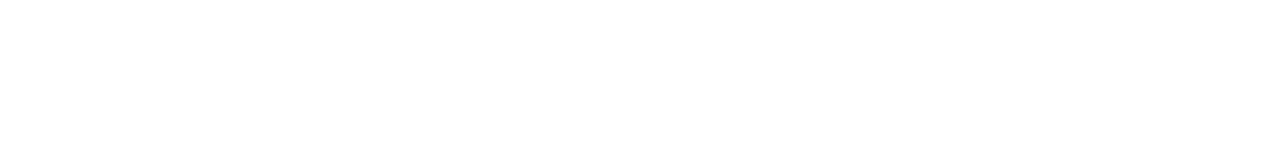
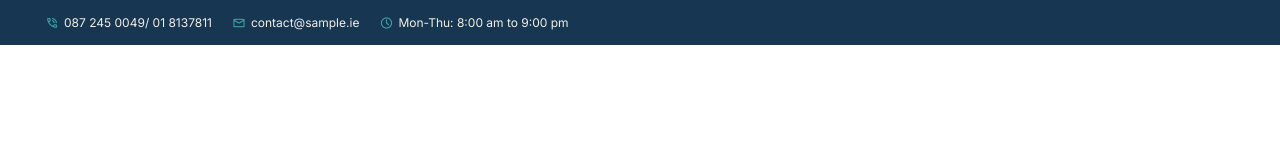
Before and after one commit to razeeth11/Matsio-Frontend, a plain HTML site: page index.html in a window 1280 px wide. Drawn offline with nearby package versions, Linux system fonts and the light colour scheme.

Commit message:
contact-nav

```diff
--- a/index.html
+++ b/index.html
@@ -1,16 +1,39 @@
 <!DOCTYPE html>
 <html lang="en">
   <head>
-  <meta charset="UTF-8">
-  <meta http-equiv="X-UA-Compatible" content="IE=edge">
-  <meta name="viewport" content="width=device-width, initial-scale=1.0">
-  <link rel="stylesheet" href="style.css">
+    <meta charset="UTF-8" />
+    <meta http-equiv="X-UA-Compatible" content="IE=edge" />
+    <meta name="viewport" content="width=device-width, initial-scale=1.0" />
+    <link
+      rel="stylesheet"
+      href="https://fonts.googleapis.com/css2?family=Material+Symbols+Outlined:opsz,wght,FILL,GRAD@48,400,1,0"
+    />
+    <link rel="stylesheet" href="style.css" />
     <title>Matsio | Frontend Developer</title>
   </head>
   <body>
-
-
-
+    <nav class="contact-nav">
+      <ul>
+        <li class="number">
+          <a href="#" class="contact">
+            <span class="material-symbols-outlined"> phone_in_talk</span>
+            <span>087 245 0049/ 01 8137811</span>
+          </a>
+        </li>
+        <li class="number">
+          <a href="#">
+            <span class="material-symbols-outlined">email</span>
+            <span>contact@sample.ie</span>
+          </a>
+        </li>
+        <li class="number">
+          <a href="#">
+            <span class="material-symbols-outlined">schedule</span>
+            <span>Mon-Thu: 8:00 am to 9:00 pm</span>
+          </a>
+        </li>
+      </ul>
+    </nav>
 
     <script src="./script.js"></script>
   </body>
--- a/style.css
+++ b/style.css
@@ -0,0 +1,39 @@
+@import url('https://fonts.googleapis.com/css2?family=Inter:wght@300;400;600;700&display=swap');
+
+*{
+  margin: 0%;
+  padding: 0%;
+  box-sizing: border-box;
+}
+
+body{
+  font-family: 'Inter', sans-serif;
+}
+
+/* ------------------- contact nav--------------------------- */
+
+.contact-nav{
+  background: #163651;
+  padding: 5px;
+}
+
+ul{
+  display: flex;
+  gap: 20px;
+  padding: 10px 0 10px 40px;
+  list-style: none;
+}
+
+.material-symbols-outlined{
+  color: #40A5A2;
+  font-size: 14px;
+}
+
+li a{
+  display: flex;
+  align-items: center;
+  gap: 5px;
+  text-decoration: none;
+  font-size: 12px;
+  color:#F2EFE6
+}
```
Lines whose indentation alone changed are shown as unchanged.
